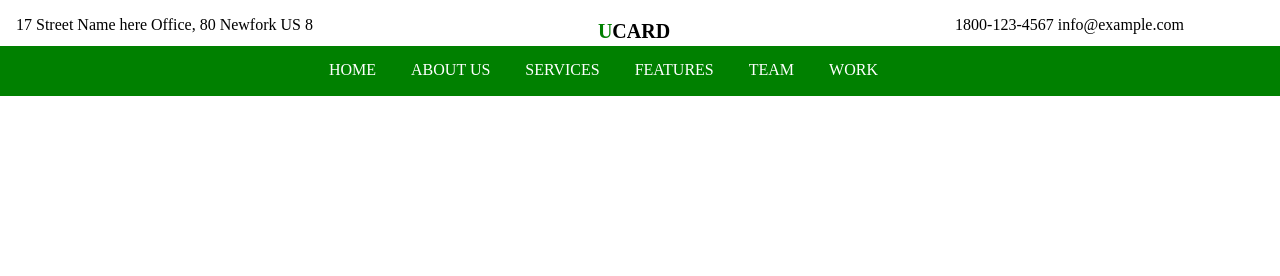
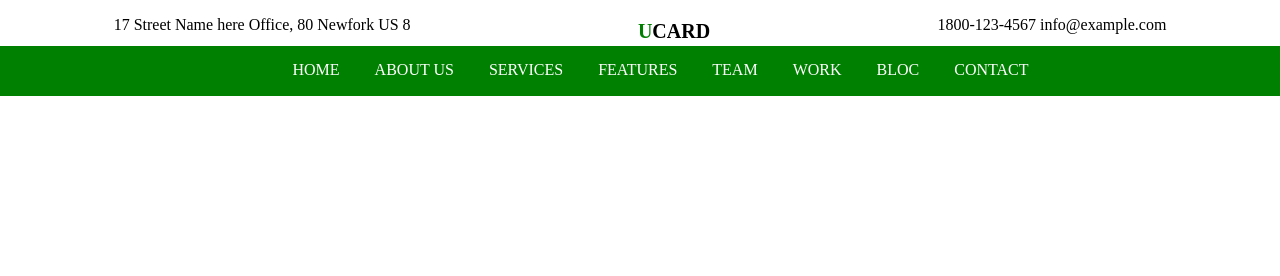
Before and after one commit to ALAmineSecurity11/OpenclassroomsProject, a plain HTML site: page index.html in a window 1280 px wide. Shown: the top 276 px of the page. Drawn offline with Linux system fonts and the light colour scheme.

Commit message:
petit modification de css sur le header

```diff
--- a/index.html
+++ b/index.html
@@ -5,6 +5,7 @@
 	<link rel="stylesheet" type="text/css" href="style.css">
 	<meta name="viewport" content="width=device-width, initial-scale=1">
 	<title>Ma page</title>
+	<link rel="stylesheet" href="https://cdnjs.cloudflare.com/ajax/libs/font-awesome/6.2.1/css/all.min.css" integrity="sha512-MV7K8+y+gLIBoVD59lQIYicR65iaqukzvf/nwasF0nqhPay5w/9lJmVM2hMDcnK1OnMGCdVK+iQrJ7lzPJQd1w==" crossorigin="anonymous" referrerpolicy="no-referrer" />
 </head>
 <body>
 	<header>
@@ -12,6 +13,9 @@
 			<p class="left">17 Street Name here Office, 80 Newfork US 8</p>
 			<p class="middle"><span>u</span>card</p>
 			<p class="right">1800-123-4567 info@example.com</p>
+			<!-- <div>
+				<i class="fa-sharp fa-solid fa-magnifying-glass"></i>
+			</div> -->
 		</div>
 		<div id="navbar">
 			<ul>
@@ -23,7 +27,6 @@
 				<li><a href="#">work</a></li>
 				<li><a href="#">bloc</a></li>
 				<li><a href="#">contact</a></li>
-
 			</ul>
 		</div>
 	</header>
--- a/style.css
+++ b/style.css
@@ -4,18 +4,19 @@ body{
 }
 
 /* header */
-header #first_header {
+/*header #first_header {
 	margin: 0px;
 	padding: 0px;
-}
+}*/
 #first_header{
 	background-color: white;
 /*	border: 1px solid blue;*/
 	height: 30px;
-	text-align: center;
+	display: flex;
+	justify-content: space-around;
 }
 #first_header p{
-	display: inline-block;
+/*	display: inline-block;*/
 }
 #first_header .middle{
 	text-transform: uppercase;
@@ -24,7 +25,7 @@ header #first_header {
 }
 #first_header .middle span{
 	color: green;
-}
+}/*
 #first_header .left{
 	float: left;
 	padding-left: 1rem;
@@ -32,23 +33,28 @@ header #first_header {
 #first_header .right{
 	float: right;
 	padding-right: 6rem;
-}
+}*/
 #navbar{
 	background-color: green;
 	height: 50px;
 	margin: 0px;
 	padding: 0px;
 }
+#navbar ul{
+	text-align: center;
+}
 #navbar ul li{
 	list-style-type: none;
 	display: inline-block;
 	padding: 15px;
-	padding-left: 1rem;
+/*	padding-left: 1rem;*/
 }
 #navbar ul li a {
 	text-decoration: none;
 	text-transform: uppercase;
 	color: white;
+	margin-left: 1px;
+/*	margin-right: 10%;*/
 }
 #navbar ul li a:hover{
 	border-bottom: 3px solid white;
```
